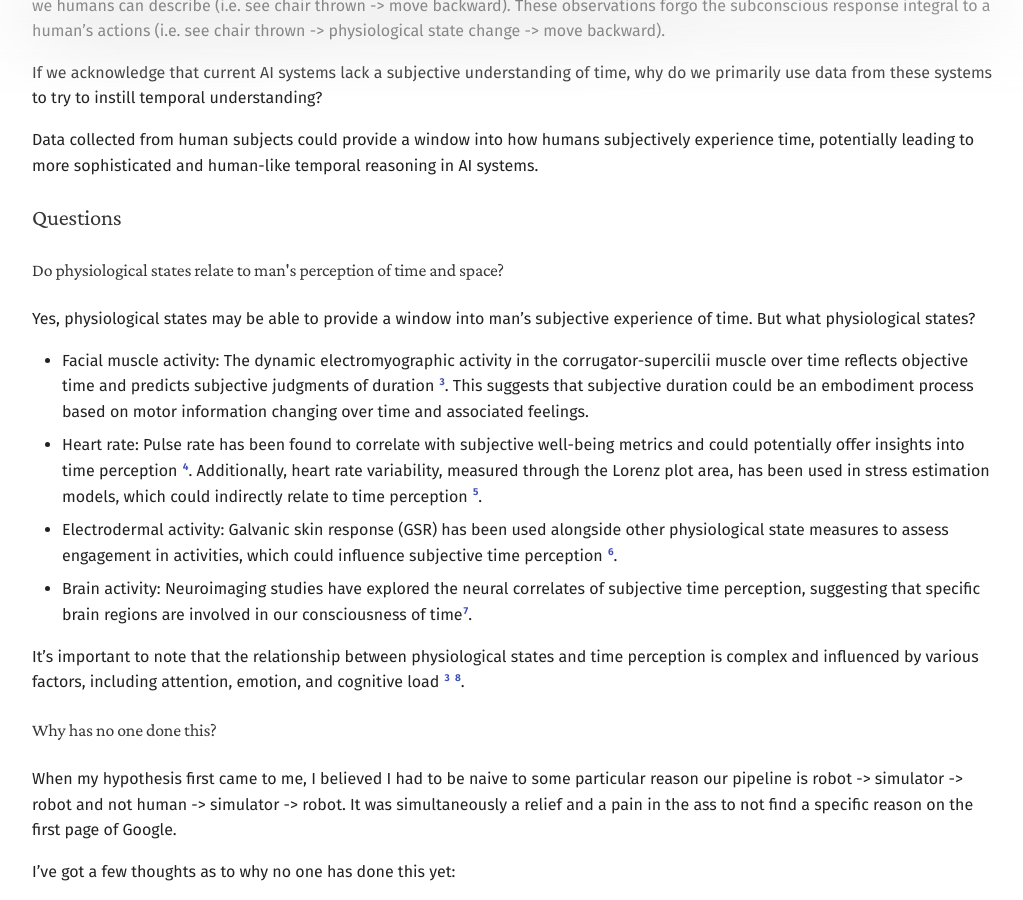
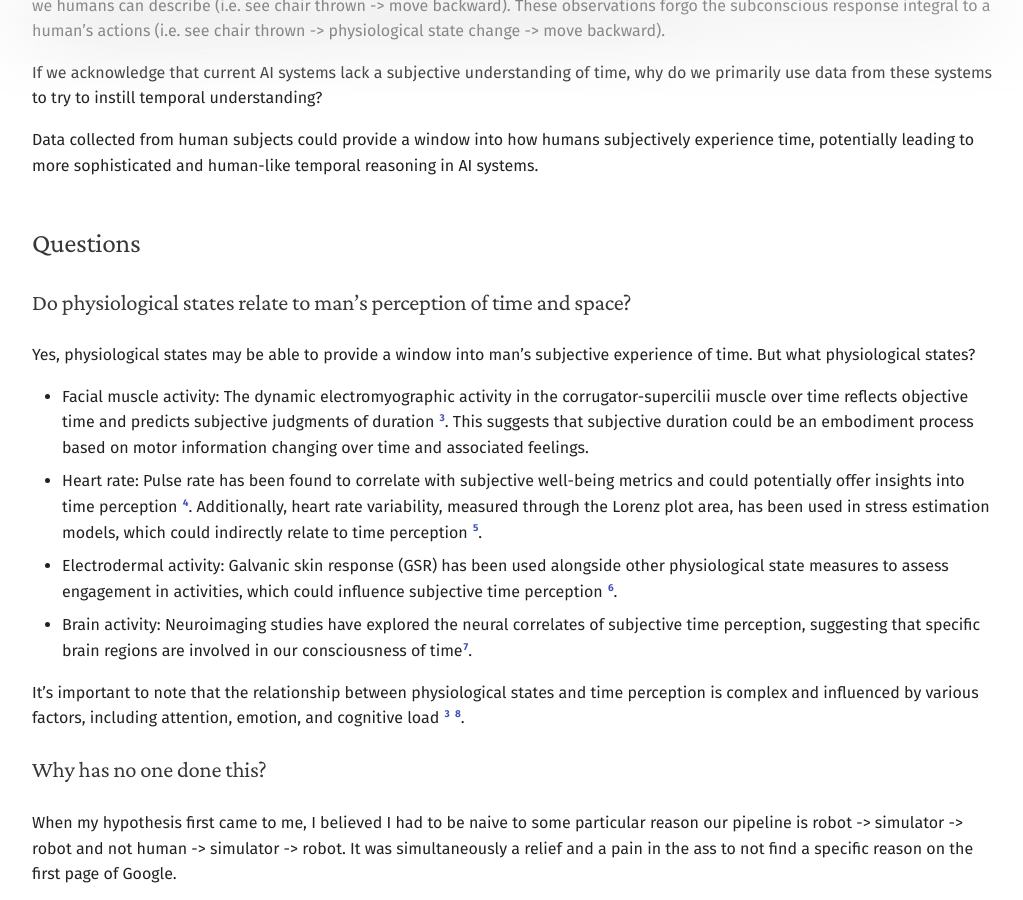
Before and after one commit to Twarner491/Intempus.org, an MkDocs documentation site: the page built from docs/index.md, in a window 1280 px wide and 900 px high, scrolled down 1960 px. Shown: the whole window, without its empty margins (124-1147 px from the left). Built offline with MkDocs 1.6.1 and Material for MkDocs 9.7.7, drawn with Linux system fonts in a browser that asks for light colours; nearby versions of some CDN libraries; comment, search, counter and statistics services are not loaded.

Commit message:
format fix

```diff
--- a/docs/index.md
+++ b/docs/index.md
@@ -127,9 +127,9 @@ If we acknowledge that current AI systems lack a subjective understanding of tim
 
 Data collected from human subjects could provide a window into how humans subjectively experience time, potentially leading to more sophisticated and human-like temporal reasoning in AI systems.
 
-#### Questions
+### Questions
 
-<h5 style="text-transform: none;">Do physiological states relate to man's perception of time and space?</h5>
+#### Do physiological states relate to man's perception of time and space?
 
 Yes, physiological states may be able to provide a window into man's subjective experience of time. But what physiological states?
 
@@ -140,7 +140,7 @@ Yes, physiological states may be able to provide a window into man's subjective
 
 It's important to note that the relationship between physiological states and time perception is complex and influenced by various factors, including attention, emotion, and cognitive load [^3] [^8].
 
-<h5 style="text-transform: none;">Why has no one done this?</h5>
+#### Why has no one done this?
 
 When my hypothesis first came to me, I believed I had to be naive to some particular reason our pipeline is robot -> simulator -> robot and not human -> simulator -> robot. It was simultaneously a relief and a pain in the ass to not find a specific reason on the first page of Google.
 
```
